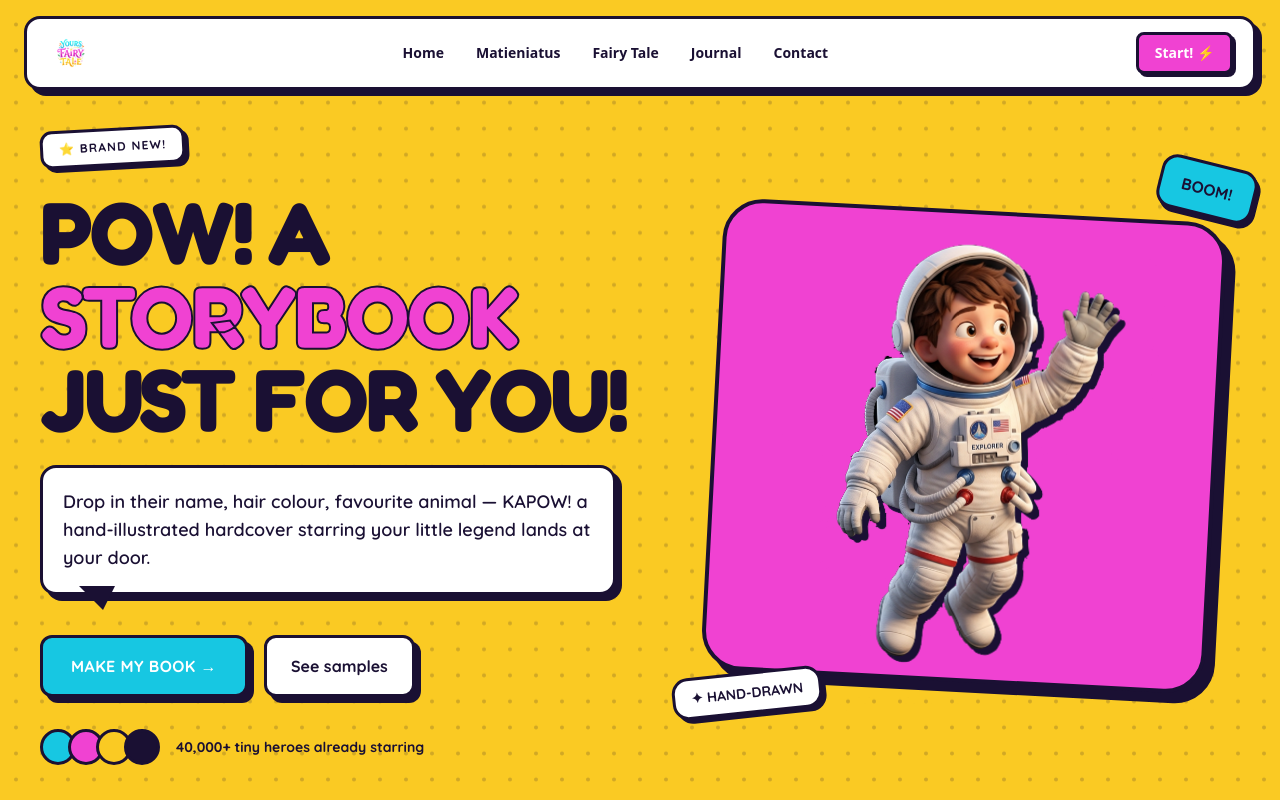
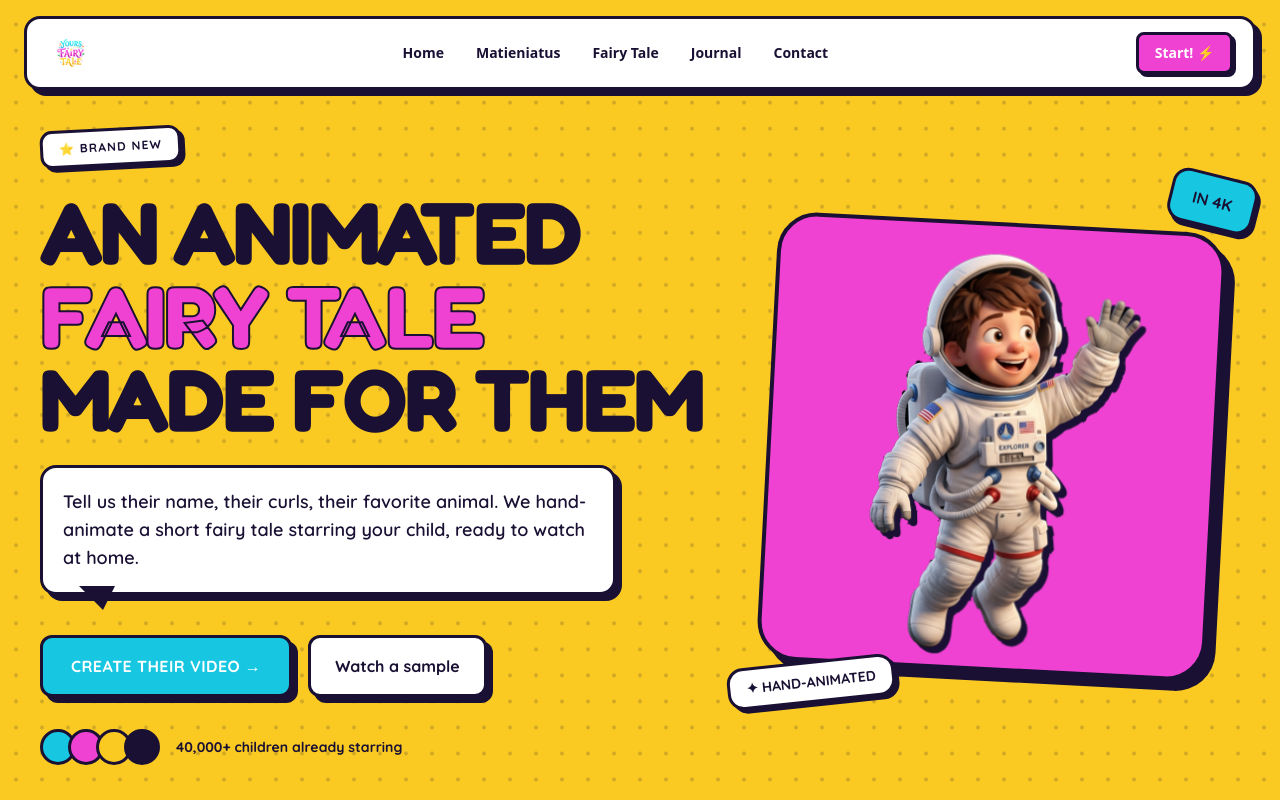
Before and after one commit to muslewski/yours-fairy-tale, a Next.js app: page / in a window 1280 px wide. Shown: the top 800 px of the page. Built offline with nearby package versions, Linux system fonts and the light colour scheme.

Commit message:
Rewrite hero copy for video product

```diff
--- a/components/home/hero.tsx
+++ b/components/home/hero.tsx
@@ -54,19 +54,19 @@ export function Hero() {
               {...rise(0.05)}
               className="inline-block rotate-[-3deg] rounded-xl border-[3px] border-brand-deep bg-white px-4 py-2 text-xs font-black uppercase tracking-widest shadow-[4px_4px_0_var(--color-brand-deep)]"
             >
-              ⭐ Brand new!
+              ⭐ Brand new
             </motion.div>
 
             {reduce ? (
               <h1 className="mt-6 font-[family-name:var(--font-fredoka)] text-5xl font-bold uppercase leading-[0.95] tracking-tight sm:text-6xl lg:text-7xl xl:text-[88px]">
-                <span className="block whitespace-nowrap">Pow! A</span>
+                <span className="block whitespace-nowrap">An animated</span>
                 <span
                   className="block whitespace-nowrap text-brand-pink"
                   style={{ WebkitTextStroke: "2px var(--color-brand-deep)" }}
                 >
-                  Storybook
+                  fairy tale
                 </span>
-                <span className="block whitespace-nowrap">just for YOU!</span>
+                <span className="block whitespace-nowrap">made for them</span>
               </h1>
             ) : (
               <motion.h1
@@ -76,25 +76,25 @@ export function Hero() {
                 className="mt-6 font-[family-name:var(--font-fredoka)] text-5xl font-bold uppercase leading-[0.95] tracking-tight sm:text-6xl lg:text-7xl xl:text-[88px]"
               >
                 <motion.span variants={headlineLine} className="block whitespace-nowrap">
-                  Pow! A
+                  An animated
                 </motion.span>
                 <motion.span
                   variants={headlineLine}
                   className="block whitespace-nowrap text-brand-pink"
                   style={{ WebkitTextStroke: "2px var(--color-brand-deep)" }}
                 >
-                  Storybook
+                  fairy tale
                 </motion.span>
                 <motion.span variants={headlineLine} className="block whitespace-nowrap">
-                  just for YOU!
+                  made for them
                 </motion.span>
               </motion.h1>
             )}
 
             <motion.div {...rise(0.24)} className="relative mt-6 inline-block max-w-xl">
               <div className="relative rounded-2xl border-[3px] border-brand-deep bg-white p-5 text-lg font-semibold shadow-comic">
-                Drop in their name, hair colour, favourite animal — KAPOW! a hand-illustrated
-                hardcover starring your little legend lands at your door.
+                Tell us their name, their curls, their favorite animal. We hand-animate a short
+                fairy tale starring your child, ready to watch at home.
                 <span
                   aria-hidden
                   className="absolute -bottom-4 left-10 h-0 w-0 border-l-[20px] border-r-[10px] border-t-[20px] border-l-transparent border-r-transparent border-t-white"
@@ -113,7 +113,7 @@ export function Hero() {
                 whileTap={reduce ? undefined : { scale: 0.97 }}
                 className="inline-flex items-center gap-2 rounded-xl border-[3px] border-brand-deep bg-brand-blue px-7 py-4 text-base font-black uppercase tracking-wide text-white shadow-comic active:translate-y-1 active:shadow-comic-sm"
               >
-                Make my book →
+                Create their video →
               </motion.a>
               <motion.a
                 href="#collections"
@@ -121,7 +121,7 @@ export function Hero() {
                 whileTap={reduce ? undefined : { scale: 0.97 }}
                 className="inline-flex items-center gap-2 rounded-xl border-[3px] border-brand-deep bg-white px-6 py-4 text-base font-bold text-brand-deep shadow-comic active:translate-y-1 active:shadow-comic-sm"
               >
-                See samples
+                Watch a sample
               </motion.a>
             </motion.div>
 
@@ -140,7 +140,7 @@ export function Hero() {
                   />
                 ))}
               </div>
-              <span>40,000+ tiny heroes already starring</span>
+              <span>40,000+ children already starring</span>
             </motion.div>
           </div>
 
@@ -162,18 +162,18 @@ export function Hero() {
               aria-hidden
               className="absolute -top-6 -right-4 rotate-[14deg] rounded-2xl border-[3px] border-brand-deep bg-brand-blue px-5 py-3 text-base font-black uppercase shadow-[4px_4px_0_var(--color-brand-deep)]"
             >
-              BOOM!
+              In 4K
             </div>
             <div
               aria-hidden
               className="absolute -bottom-2 -left-4 -rotate-6 rounded-2xl border-[3px] border-brand-deep bg-white px-4 py-2 text-sm font-black uppercase shadow-[4px_4px_0_var(--color-brand-deep)]"
             >
-              ✦ Hand-drawn
+              ✦ Hand-animated
             </div>
             <div className="relative mx-auto aspect-square w-full max-w-[520px]">
               <Image
                 src="/astronaut.png"
-                alt="Tiny astronaut storybook character"
+                alt="Hand-animated astronaut character"
                 fill
                 priority
                 sizes="(min-width: 1024px) 520px, 90vw"
```
